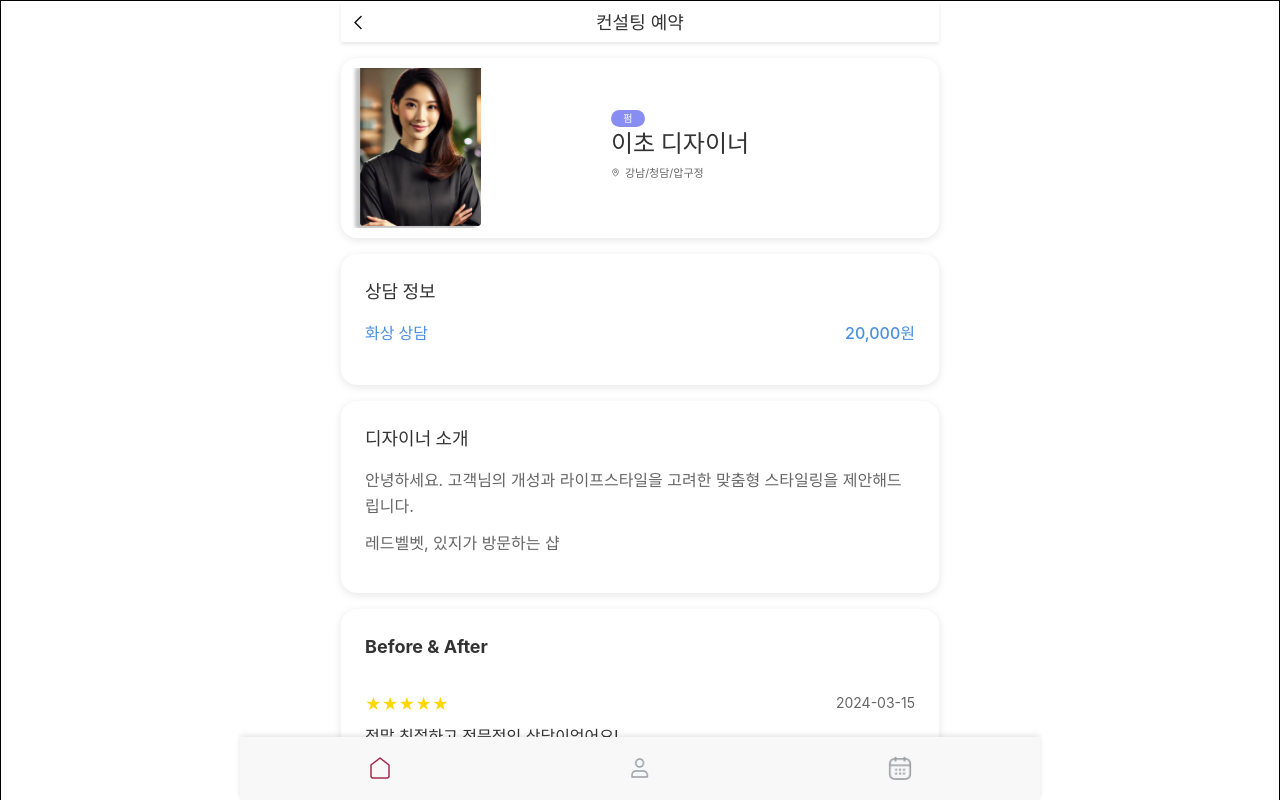
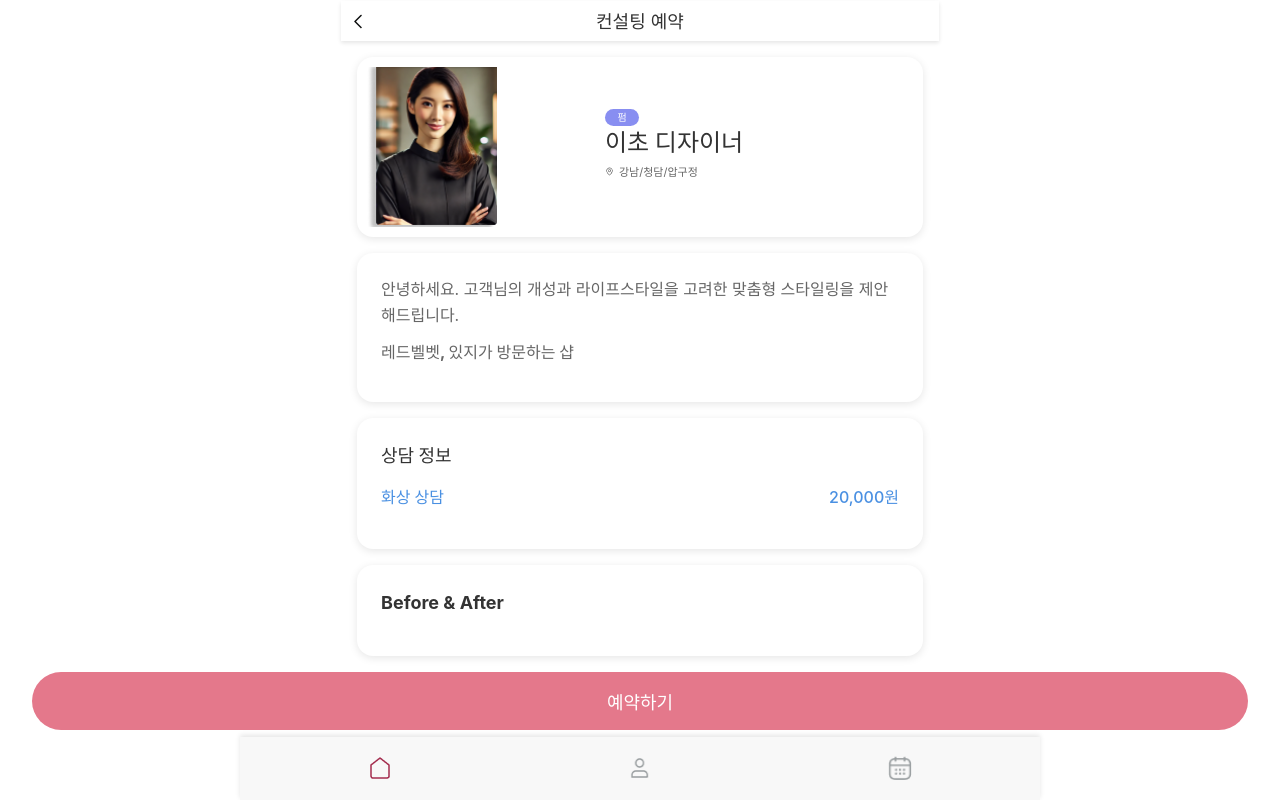
Before and after one commit to Kwondongkyun/Blaybus-Hackathon, a React (Vite) app: page /designer/1/1 in a window 1280 px wide. Shown: the top 800 px of the page. Built offline with nearby package versions, Linux system fonts and the light colour scheme.

Commit message:
design: 디자이너 상세페이지 스타일 수정

```diff
--- a/src/App.css
+++ b/src/App.css
@@ -4,9 +4,9 @@
   box-sizing: border-box;
 }
 
-body {
+/* body {
   border: 1px solid black;
-}
+} */
 
 #root {
   max-width: 100%;
--- a/src/pages/DesignerDetail.jsx
+++ b/src/pages/DesignerDetail.jsx
@@ -503,6 +503,10 @@ function DesignerDetail() {
           </div>
           <div className="blank"></div>
         </div>
+        <div className="designer-introduction">
+          <p>{designer.introduction}</p>
+          <p className="description">{designer.description}</p>
+        </div>
 
         <div className="consultation-info">
           <h2>상담 정보</h2>
@@ -528,17 +532,11 @@ function DesignerDetail() {
           )}
         </div>
 
-        <div className="designer-introduction">
-          <h2>디자이너 소개</h2>
-          <p>{designer.introduction}</p>
-          <p className="description">{designer.description}</p>
-        </div>
-
-        <div className="reviews-section">
+        <div className="designer-detail-portfolio">
           <h2>Before & After</h2>
-          <div className="reviews-list">
+          {/* <div className="portfolio-list">
             {designer.reviews.map((review) => (
-              <div key={review.id} className="review-item">
+              <div key={review.id} className="portfolio-item">
                 <div className="review-header">
                   <span className="review-stars">
                     {"★".repeat(review.rating)}
@@ -548,16 +546,12 @@ function DesignerDetail() {
                 <p className="review-comment">{review.comment}</p>
               </div>
             ))}
+          </div> */}
         </div>
       </div>
-
-        <button
-          onClick={handleBookingClick}
-          className="booking-button"
-        >
+      <button onClick={handleBookingClick} className="booking-button">
         예약하기
       </button>
-
       {/* 모달 부분 */}
       {showCalendar && (
         <div
@@ -627,7 +621,6 @@ function DesignerDetail() {
           </div>
         </div>
       )}
-      </div>
       <Footer />
     </div>
   );
--- a/src/styles/DesignerDetail.css
+++ b/src/styles/DesignerDetail.css
@@ -7,13 +7,21 @@
   min-height: 100vh;
 }
 
-/* .designer-reserve-page {
-  margin-bottom: 65px;
-} */
+.designer-detail-container .header {
+  position: sticky;
+  top: 0;
+  z-index: 1000;
+  background-color: white;
+  box-shadow: 0 2px 4px rgba(0, 0, 0, 0.1);
+}
 
-.designer-profile {
+.designer-reserve-page {
+  margin: 0 16px 100px 16px;
+}
+
+.designer-reserve-page .designer-profile {
   display: flex;
-  flex-direction: row !important;
+  flex-direction: row;
   justify-content: space-between;
   width: 100%;
 
@@ -34,6 +42,10 @@
   width: 130px;
   height: 160px;
   object-fit: cover;
+}
+
+.designer-info {
+  width: 150px;
 }
 
 /* 디자이너 특기 */
@@ -117,19 +129,17 @@
   box-shadow: 0 2px 8px rgba(0, 0, 0, 0.1);
 }
 
-.designer-introduction h2 {
-  font-size: 18px;
-  color: #333;
-  margin-bottom: 16px;
-}
-
 .designer-introduction p {
   color: #666;
   line-height: 1.6;
   margin-bottom: 12px;
 }
 
-.reviews-section {
+.designer-introduction .description {
+  font-weight: bold;
+}
+
+.designer-detail-portfolio {
   background: white;
   border-radius: 16px;
   padding: 24px;
@@ -137,43 +147,23 @@
   box-shadow: 0 2px 8px rgba(0, 0, 0, 0.1);
 }
 
-.reviews-section h2 {
+.designer-detail-portfolio h2 {
   font-size: 18px;
   color: #333;
   margin-bottom: 16px;
 }
 
-.review-item {
+.portfolio-item {
   padding: 16px 0;
   border-bottom: 1px solid #eee;
 }
 
-.review-item:last-child {
+.portfolio-item:last-child {
   border-bottom: none;
 }
 
-.review-header {
-  display: flex;
-  justify-content: space-between;
-  margin-bottom: 8px;
-}
-
-.review-stars {
-  color: #ffd700;
-}
-
-.review-date {
-  color: #666;
-  font-size: 14px;
-}
-
-.review-comment {
-  color: #333;
-  line-height: 1.5;
-}
-
-.booking-button {
-  width: 100%;
+.designer-detail-container .booking-button {
+  width: 95%;
   padding: 16px;
   background-color: #e4788b;
   color: white;
@@ -183,7 +173,13 @@
   font-weight: 1000;
   cursor: pointer;
   transition: background-color 0.2s;
+  position: fixed;
+  bottom: 0;
+  left: 50%;
   margin-bottom: 70px;
+
+  transform: translateX(-50%);
+  z-index: 1000;
 }
 
 .booking-button:hover {
```
Lines whose indentation alone changed are shown as unchanged.
